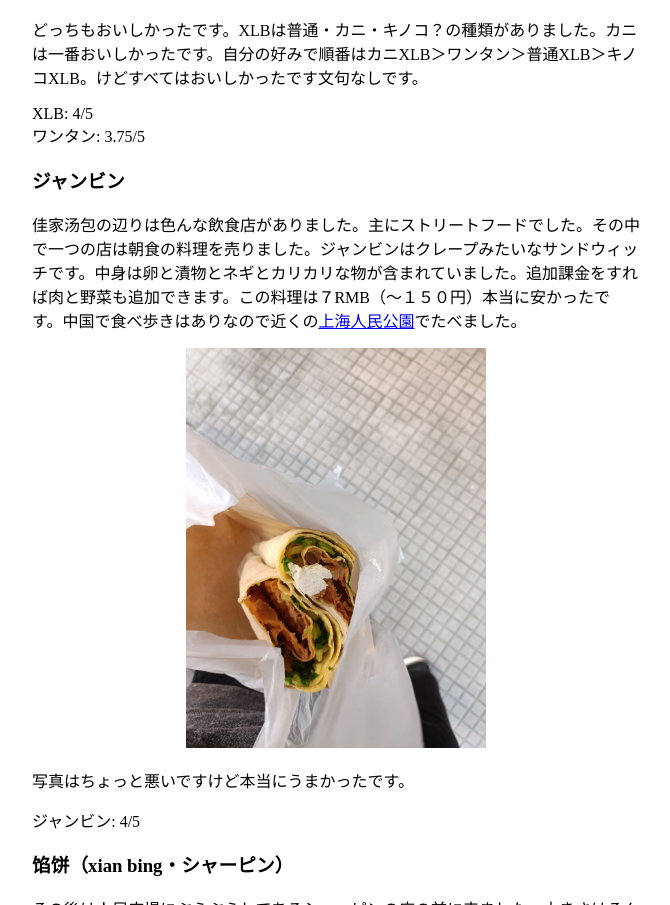
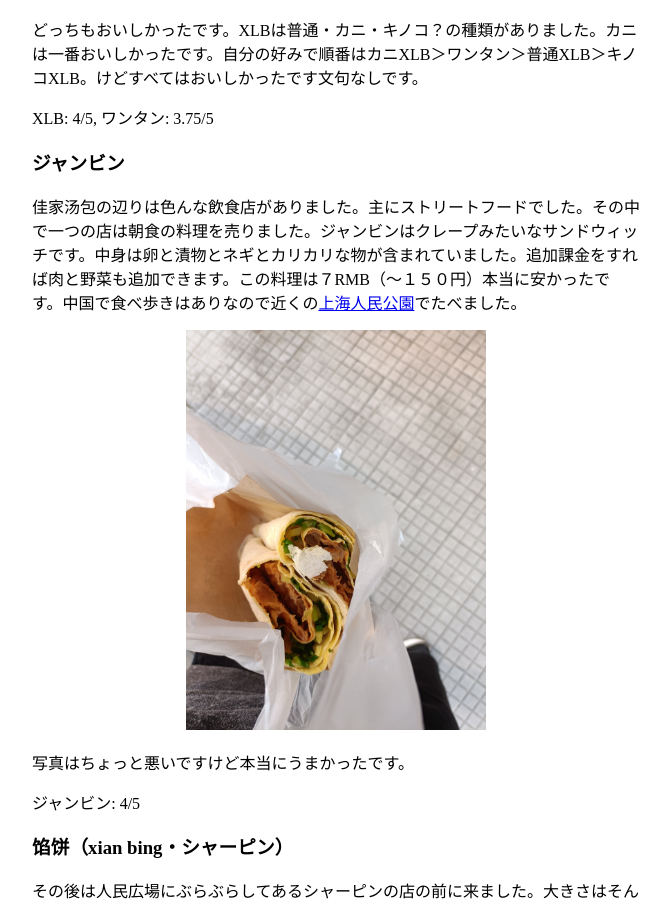
Before and after one commit to Zorgonia/zorgonia.github.io, an Eleventy site: page content/posts/ja/shanghai-food.md in a window 1280 px wide. Shown: the part 1271-2176 px from the top of the page, without its empty margins (304-974 px from the left). Built offline with nearby package versions, Linux system fonts and the light colour scheme; Eleventy itself is replaced by a stand-in of ours; files that its build step writes are made by us from their sources; files whose address does not match are found by name.

Commit message:
adjust spacing to rerun workflow

```diff
--- a/content/posts/ja/shanghai-food.md
+++ b/content/posts/ja/shanghai-food.md
@@ -28,7 +28,7 @@ tags: [ja, food]
 
 どっちもおいしかったです。XLBは普通・カニ・キノコ？の種類がありました。カニは一番おいしかったです。自分の好みで順番はカニXLB＞ワンタン＞普通XLB＞キノコXLB。けどすべてはおいしかったです文句なしです。
 
-XLB: 4/5 <br/>
+XLB: 4/5,
 ワンタン: 3.75/5
 
 ### ジャンビン
```
